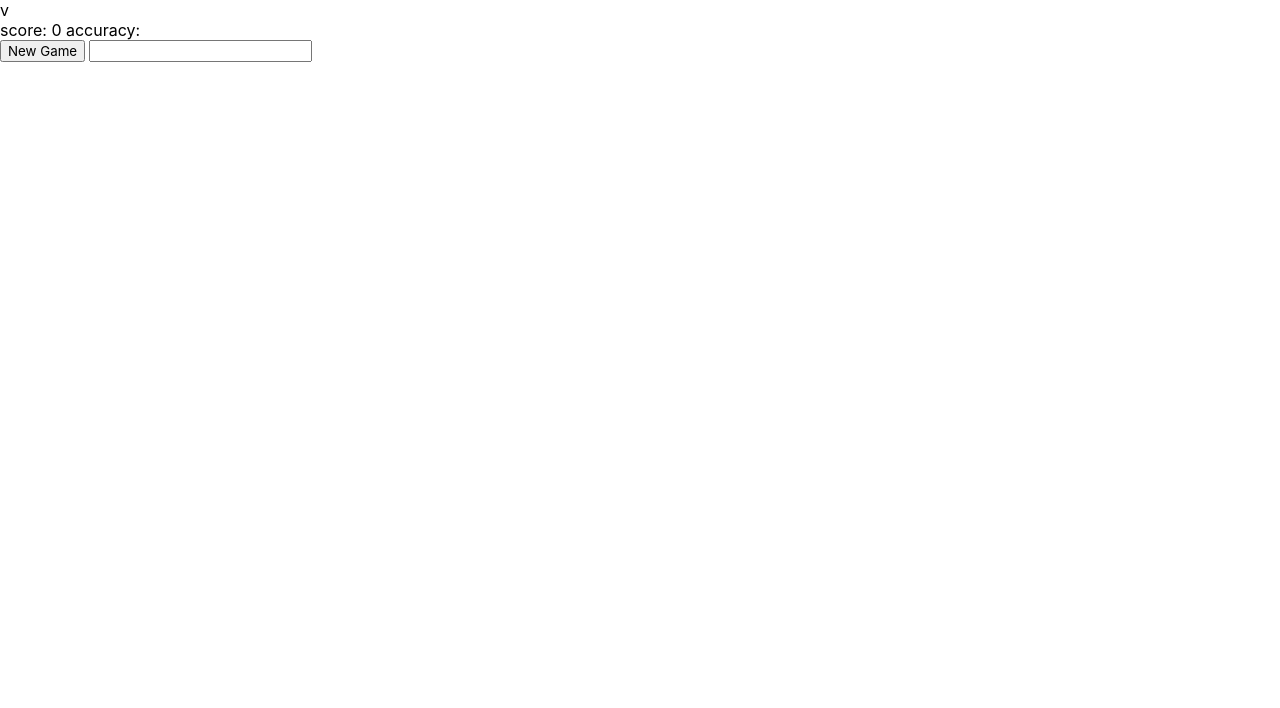
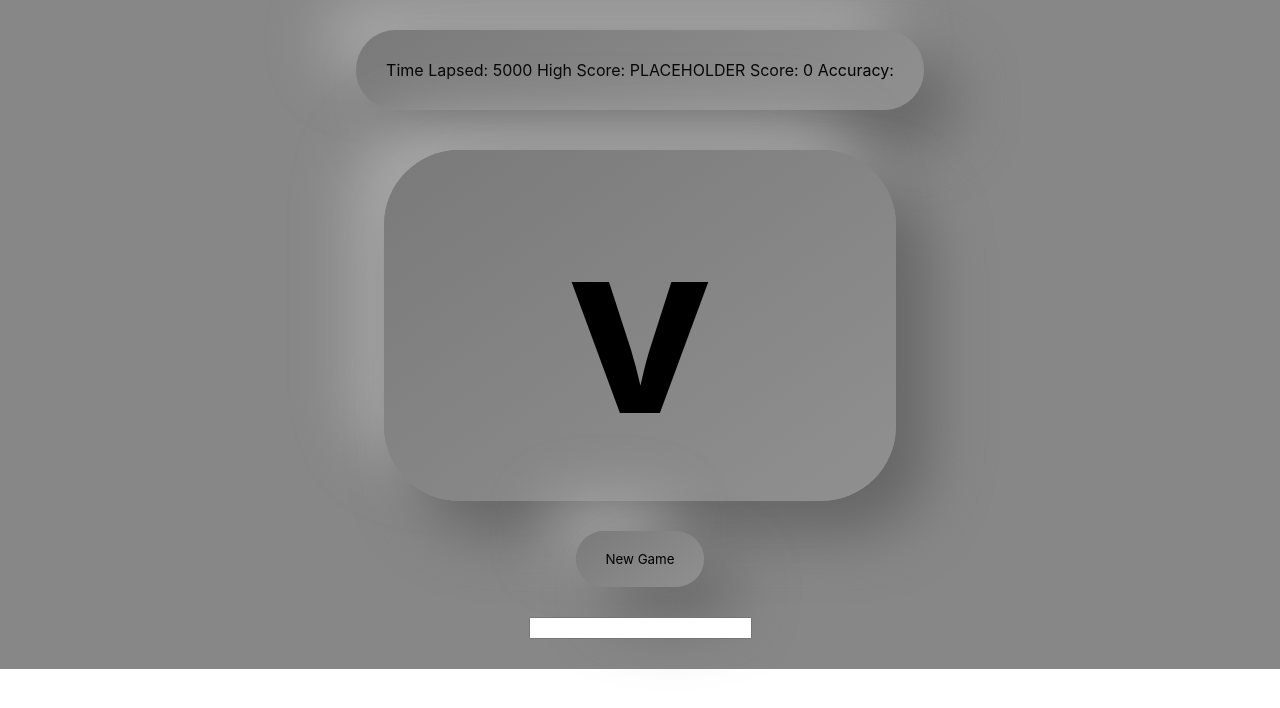
Before and after one commit to WukoSiric/2022-typingGame, a SvelteKit app in the folder groupproject/: page /typing-game in a window 1280 px wide. Shown: the top 708 px of the page. Built offline with nearby package versions, Linux system fonts and the light colour scheme.

Commit message:
started editing front of typing game

```diff
--- a/groupproject/src/routes/typing-game/+page.svelte
+++ b/groupproject/src/routes/typing-game/+page.svelte
@@ -1,4 +1,5 @@
 <script lang="ts">
+	import { npm_config_engine_strict } from './../../../.svelte-kit/ambient.d.ts';
     import { onMount } from 'svelte';
 
     // Letters
@@ -114,25 +115,93 @@
     });
 
 </script>
+<div class="page">
+    <div class="infoWrapper">
+        <div class="gameStats">
+            Time Lapsed: {time}
+            High Score: PLACEHOLDER
+            Score: {score}
+            Accuracy: {accuracy}
+        </div>
 
         <div class="gameWindow">
+            <div class="letter">
                 {letter_sequence[letter_index]}
             </div>
-
-<div class="gameStats">
-    score: {score}
-    accuracy: {accuracy}
+        </div>
     </div>
 
     <button on:click={() => new_game()}>New Game</button>
 
     <input on:keydown={handle_input} bind:value={input}>
+</div>
+<style>
 
-<style>
 * {
     font-family: -apple-system, BlinkMacSystemFont, 'Segoe UI', Roboto, Oxygen, Ubuntu, Cantarell, 'Open Sans', 'Helvetica Neue', sans-serif;
     box-sizing: border-box;
 }
 
+.page {
+    background-color: #878787;
+    padding: 30px;
+    display: flex;
+    flex-direction: column;
+    align-items: center;
+    justify-content: center;
+    gap: 30px;
+}
 
+.gameWindow {
+    border-radius: 75px;
+    background: linear-gradient(145deg, #7a7a7a, #909090);
+    box-shadow:  31px 31px 61px #656565,
+                -31px -31px 61px #a9a9a9;
+
+    padding: 30px;
+    display: flex;
+    align-items: center;
+    justify-content: center;
+    min-width: 40vw;
+    min-height: 40vh;
+    font-size: 15em;
+    font-weight: 700;
+}
+
+.letter {
+    display: flex;
+    align-items: center;
+    justify-content: center;
+}
+
+.gameStats {
+    border-radius: 75px;
+    background: linear-gradient(145deg, #7a7a7a, #909090);
+    box-shadow:  31px 31px 61px #656565,
+                -31px -31px 61px #a9a9a9;
+
+    padding: 30px;
+    display: flex;
+    align-items: center;
+    justify-content: center;
+    max-width: 674px;
+}
+
+.infoWrapper {
+    gap: 40px;
+    display: flex;
+    flex-direction: column;
+    justify-content: center;
+    align-items: center;
+}
+
+button {
+    border-radius: 75px;
+    background: linear-gradient(145deg, #7a7a7a, #909090);
+    box-shadow:  31px 31px 61px #656565,
+                -31px -31px 61px #a9a9a9;
+    border: 0px;
+    min-width: 10vw;
+    min-height: 7vh;
+}
 </style>
```
Lines whose indentation alone changed are shown as unchanged.
